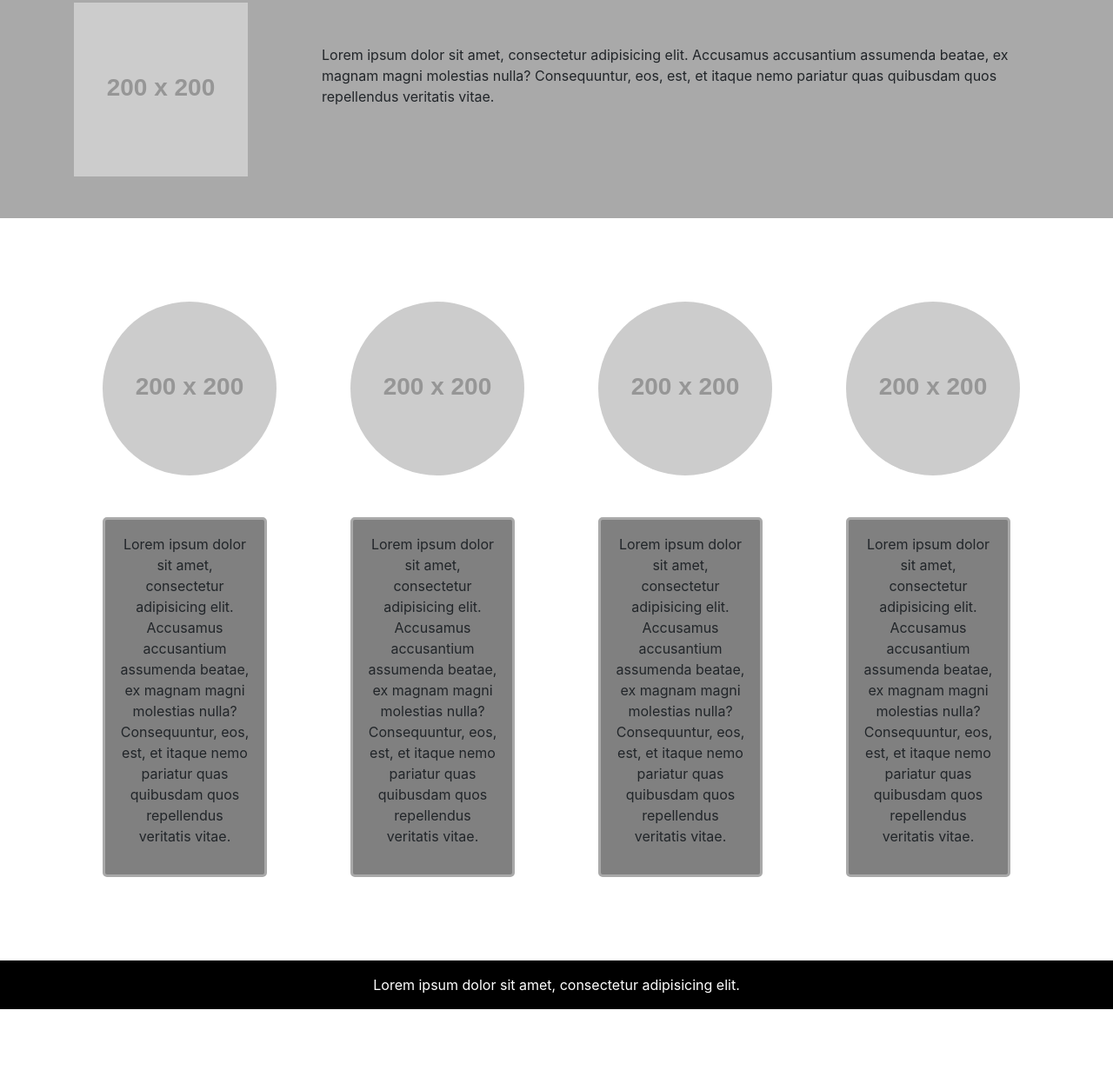
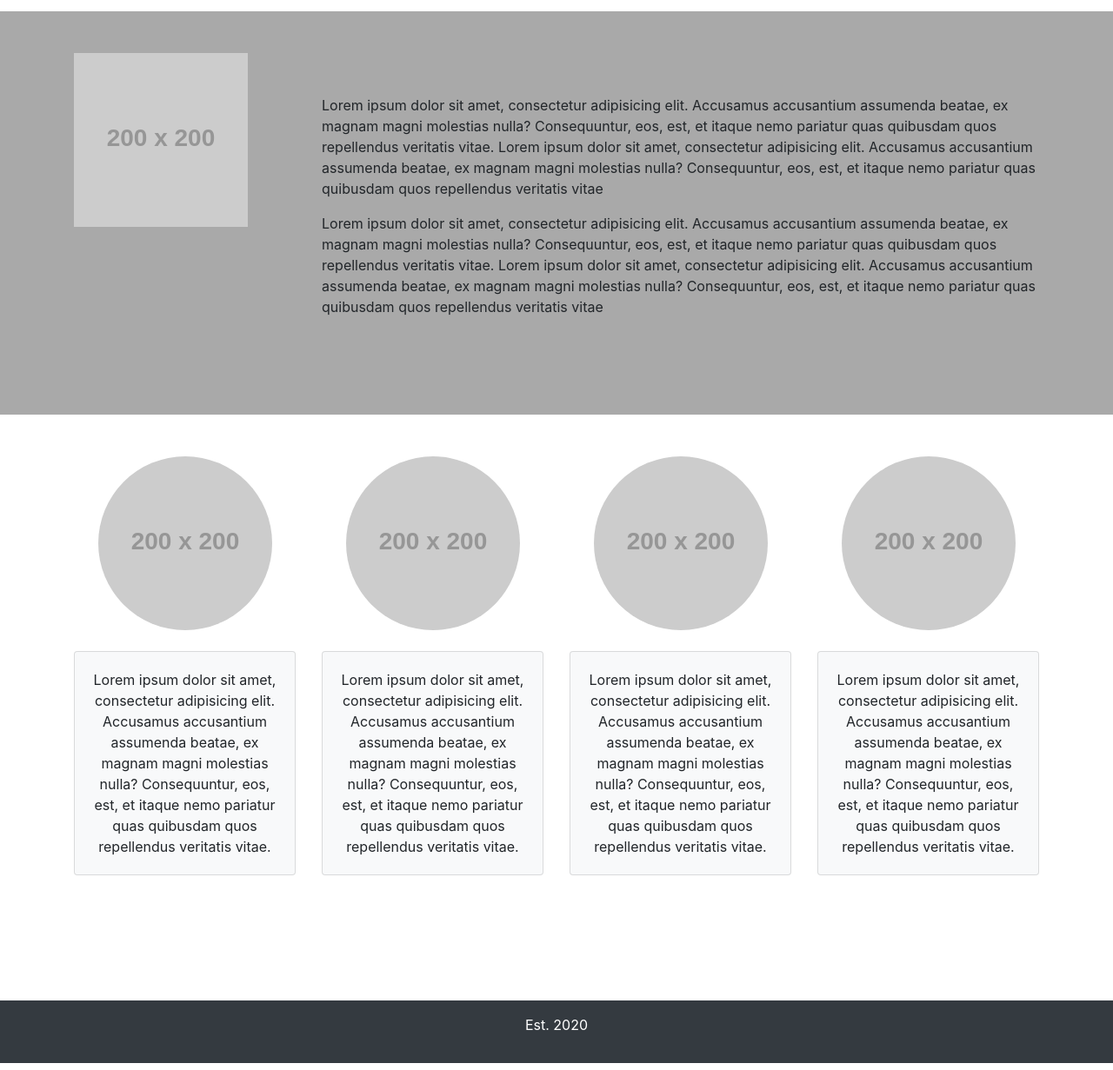
Before and after one commit to gabyveloz/bootstrap-challenge, a plain HTML site: page index.html in a window 1280 px wide. Shown: the part 580-1811 px from the top of the page at 87% size. Before the commit the page ends 1741 px from the top, so only its background shows below. Drawn offline with nearby package versions, Linux system fonts and the light colour scheme; placeholder pictures from the web are drawn by us.

Commit message:
completed bootstrap challenge, removed css codes.

```diff
--- a/index.html
+++ b/index.html
@@ -7,107 +7,143 @@
 
 	<!-- Bootstrap CSS -->
 	<link rel="stylesheet" href="https://stackpath.bootstrapcdn.com/bootstrap/4.4.1/css/bootstrap.min.css" integrity="sha384-Vkoo8x4CGsO3+Hhxv8T/Q5PaXtkKtu6ug5TOeNV6gBiFeWPGFN9MuhOf23Q9Ifjh" crossorigin="anonymous">
-	<link rel="stylesheet" href="style.css">
+
+
+	<script src="https://code.jquery.com/jquery-3.4.1.slim.min.js" integrity="sha384-J6qa4849blE2+poT4WnyKhv5vZF5SrPo0iEjwBvKU7imGFAV0wwj1yYfoRSJoZ+n" crossorigin="anonymous"></script>
+	<script src="https://cdn.jsdelivr.net/npm/popper.js@1.16.0/dist/umd/popper.min.js" integrity="sha384-Q6E9RHvbIyZFJoft+2mJbHaEWldlvI9IOYy5n3zV9zzTtmI3UksdQRVvoxMfooAo" crossorigin="anonymous"></script>
+	<script src="https://stackpath.bootstrapcdn.com/bootstrap/4.4.1/js/bootstrap.min.js" integrity="sha384-wfSDF2E50Y2D1uUdj0O3uMBJnjuUD4Ih7YwaYd1iqfktj0Uod8GCExl3Og8ifwB6" crossorigin="anonymous"></script>
+
+
 	<title>Hello, world!</title>
 </head>
 
 <body>
 
-<div class="container mt-3">
-<nav class="navbar navbar-expand-lg navbar-light bg-light">
-	<a class="navbar-brand" href="#">Navbar</a>
+<div class="container">
+<nav class="navbar navbar-expand-lg navbar-light bg-light border border-secondary rounded my-md-3">
+
+	<a class="navbar-brand text-secondary" href="#">Title</a>
 	<button class="navbar-toggler" type="button" data-toggle="collapse" data-target="#navbarNav" aria-controls="navbarNav" aria-expanded="false" aria-label="Toggle navigation">
 		<span class="navbar-toggler-icon"></span>
 	</button>
 	<div class="collapse navbar-collapse" id="navbarNav">
 		<ul class="nav navbar-nav ml-auto">
-			<li class="nav-item active">
-				<a class="nav-link" href="#">Home <span class="sr-only">(current)</span></a>
+			<li class="nav-item">
+				<a class="nav-link" href="#">Link1</a>
 			</li>
 			<li class="nav-item">
-				<a class="nav-link" href="#">Features</a>
+				<a class="nav-link" href="#">Link2</a>
 			</li>
 			<li class="nav-item">
-				<a class="nav-link" href="#">Pricing</a>
+				<a class="nav-link" href="#">Link3</a>
 			</li>
 			<li class="nav-item">
-				<a class="nav-link disabled" href="#">Disabled</a>
+				<a class="nav-link" href="#">Link4</a>
 			</li>
 		</ul>
 	</div>
 </nav>
 </div>
 
-<div class="container mt-5">
+<div class="container py-5">
 
 <div class="jumbotron">
 	<h1 class="display-4">Hello, world!</h1>
 	<p class="lead">This is a simple hero unit, a simple jumbotron-style component for calling extra attention to featured content or information.</p>
-
 	<p>It uses utility classes for typography and spacing to space content out within the larger container.</p>
 	<a class="btn btn-primary btn-lg" href="#" role="button">Learn more</a>
 </div>
 </div>
 
-<div class="container-fluid mt-5" style="background-color: darkgrey;">
+<div class="container-fluid mt-2" style="background-color: darkgrey;">
 <div class="container">
-	<div class="row pt-5 pb-5">
+	<div class="row py-5">
 		<div class="col-md-3 centered">
 			<img src="https://via.placeholder.com/200" alt="image">
 		</div>
-		<div class="col-md-9 pt-5">
+		<div class="col-md-9 py-5">
 			<p>Lorem ipsum dolor sit amet, consectetur adipisicing elit. Accusamus accusantium assumenda beatae, ex magnam magni molestias nulla? Consequuntur, eos, est,
-				et itaque nemo pariatur quas quibusdam quos repellendus veritatis vitae.</p>
+				et itaque nemo pariatur quas quibusdam quos repellendus veritatis vitae.
+				Lorem ipsum dolor sit amet, consectetur adipisicing elit. Accusamus accusantium assumenda beatae, ex magnam magni molestias nulla? Consequuntur, eos, est,
+				et itaque nemo pariatur quas quibusdam quos repellendus veritatis vitae</p>
+
+			<p>Lorem ipsum dolor sit amet, consectetur adipisicing elit. Accusamus accusantium assumenda beatae, ex magnam magni molestias nulla? Consequuntur, eos, est,
+				et itaque nemo pariatur quas quibusdam quos repellendus veritatis vitae.
+				Lorem ipsum dolor sit amet, consectetur adipisicing elit. Accusamus accusantium assumenda beatae, ex magnam magni molestias nulla? Consequuntur, eos, est,
+				et itaque nemo pariatur quas quibusdam quos repellendus veritatis vitae</p>
 		</div>
 	</div>
 </div>
 
 </div>
 
-<div class="container pt-5 pb-5">
-
+<section class="py-5">
+<div class="container">
 	<div class="row center">
 
-		<div class="col-md-3 p-5 center">
-			<img class="circle" src="https://via.placeholder.com/200" alt="image">
-			<div class="mt-5 p-3 t-box">
-			<p>Lorem ipsum dolor sit amet, consectetur adipisicing elit. Accusamus accusantium assumenda beatae, ex magnam magni molestias nulla? Consequuntur, eos, est,
+		<div class="col-lg-3 col-sm-6">
+			<img class="img-fluid d-block mx-auto rounded-circle mb-4" src="https://via.placeholder.com/200" alt="gcimage">
+			<div class="card bg-light mb-4 text-center">
+			<div class="card-body">
+
+			<p class="card-text">Lorem ipsum dolor sit amet, consectetur adipisicing elit. Accusamus accusantium assumenda beatae, ex magnam magni molestias nulla? Consequuntur, eos, est,
 				et itaque nemo pariatur quas quibusdam quos repellendus veritatis vitae.
 			</p>
 			</div>
 			</div>
+		</div>
 
-			<div class="col-md-3 p-5 center">
-				<img class="circle" src="https://via.placeholder.com/200" alt="image2">
-				<div class="mt-5 p-3 t-box">
-					<p>Lorem ipsum dolor sit amet, consectetur adipisicing elit. Accusamus accusantium assumenda beatae, ex magnam magni molestias nulla? Consequuntur, eos, est,
+
+	<div class="col-lg-3 col-sm-6">
+		<img class="img-fluid d-block mx-auto rounded-circle mb-4" src="https://via.placeholder.com/200" alt="gcimage">
+		<div class="card bg-light mb-4 text-center">
+			<div class="card-body">
+
+				<p class="card-text">Lorem ipsum dolor sit amet, consectetur adipisicing elit. Accusamus accusantium assumenda beatae, ex magnam magni molestias nulla? Consequuntur, eos, est,
 					et itaque nemo pariatur quas quibusdam quos repellendus veritatis vitae.
 				</p>
 			</div>
 		</div>
+	</div>
 
-				<div class="col-md-3 p-5 center">
-					<img class="circle" src="https://via.placeholder.com/200" alt="image3">
-					<div class="mt-5 p-3 t-box">
-						<p>Lorem ipsum dolor sit amet, consectetur adipisicing elit. Accusamus accusantium assumenda beatae, ex magnam magni molestias nulla? Consequuntur, eos, est,
+
+	<div class="col-lg-3 col-sm-6">
+		<img class="img-fluid d-block mx-auto rounded-circle mb-4" src="https://via.placeholder.com/200" alt="gcimage">
+		<div class="card bg-light mb-4 text-center">
+			<div class="card-body">
+
+				<p class="card-text">Lorem ipsum dolor sit amet, consectetur adipisicing elit. Accusamus accusantium assumenda beatae, ex magnam magni molestias nulla? Consequuntur, eos, est,
 					et itaque nemo pariatur quas quibusdam quos repellendus veritatis vitae.
 				</p>
 			</div>
 		</div>
+	</div>
 
-					<div class="col-md-3 p-5 center">
-						<img class="circle" src="https://via.placeholder.com/200" alt="image4">
-						<div class="mt-5 p-3 t-box">
-							<p>Lorem ipsum dolor sit amet, consectetur adipisicing elit. Accusamus accusantium assumenda beatae, ex magnam magni molestias nulla? Consequuntur, eos, est,
+
+	<div class="col-lg-3 col-sm-6">
+		<img class="img-fluid d-block mx-auto rounded-circle mb-4" src="https://via.placeholder.com/200" alt="gcimage">
+		<div class="card bg-light mb-4 text-center">
+			<div class="card-body">
+
+				<p class="card-text">Lorem ipsum dolor sit amet, consectetur adipisicing elit. Accusamus accusantium assumenda beatae, ex magnam magni molestias nulla? Consequuntur, eos, est,
 					et itaque nemo pariatur quas quibusdam quos repellendus veritatis vitae.
 				</p>
 			</div>
 		</div>
 	</div>
 	</div>
+</div>
 
+</section>
 
-<footer class="container-fluid p-3">Lorem ipsum dolor sit amet, consectetur adipisicing elit. </footer>
+<br>
+<br>
+<br>
+<div class="container-fluid p-3 mb-2 bg-dark text-white text-center">
+	<div>
+		<p>Est. 2020</p>
+	</div>
+</div>
 
 </body>
 </html>
--- a/style.css
+++ /dev/null
@@ -1,22 +0,0 @@
-footer{
-	background-color: black;
-	text-align: center;
-	color: white;
-}
-.circle{
-	height: 200px;
-	width: 200px;
-	border-radius: 200px;
-}
-.center{
-	text-align: center;
-}
-
-.t-box{
-	border: 3px darkgray solid;
-	background-color: gray;
-	padding-top: 3px;
-	border-radius: 5px;
-	text-align: center;
-
-}
```
Also changed, not shown: girlcode.jpg (added). Lines whose indentation alone changed are shown as unchanged.
